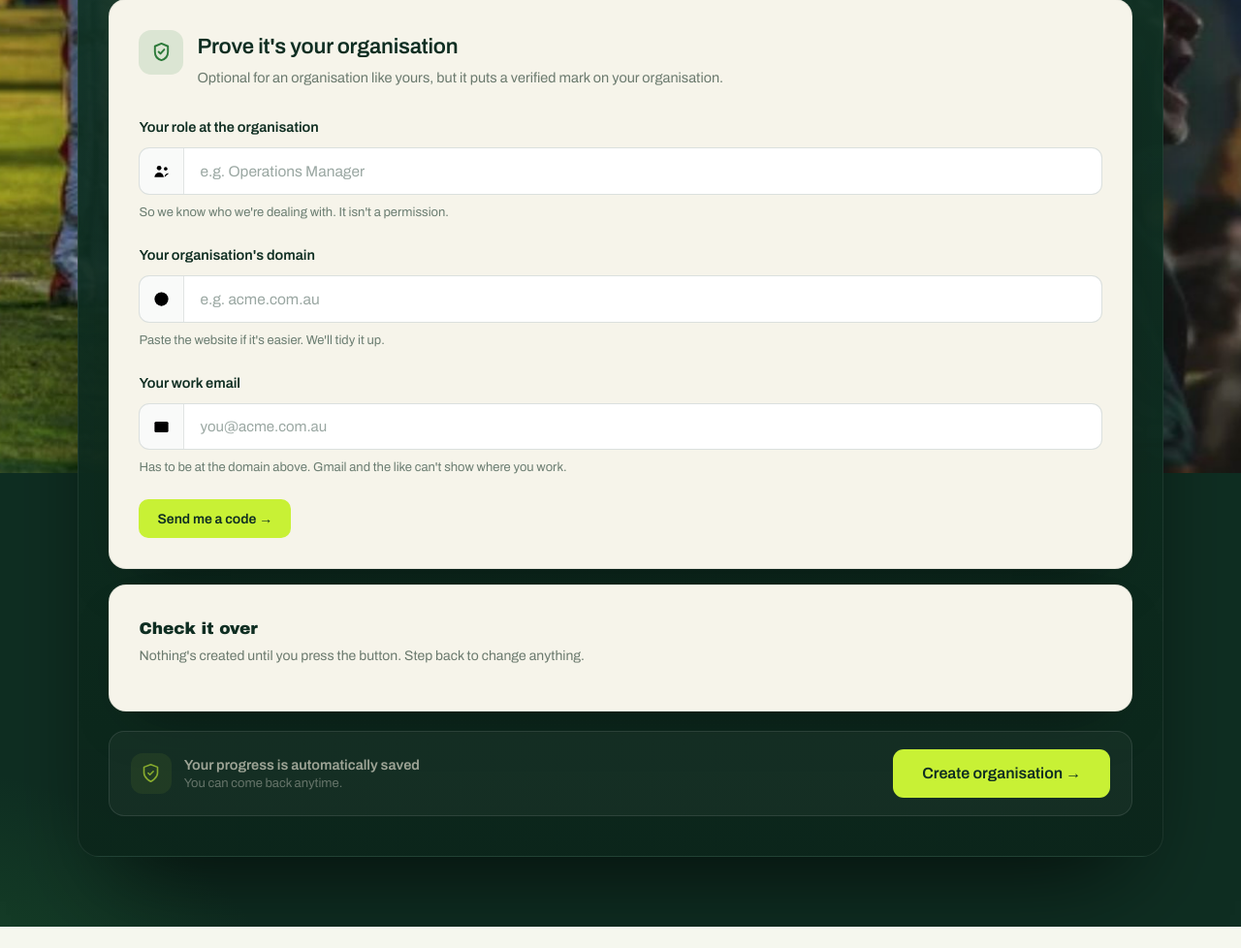
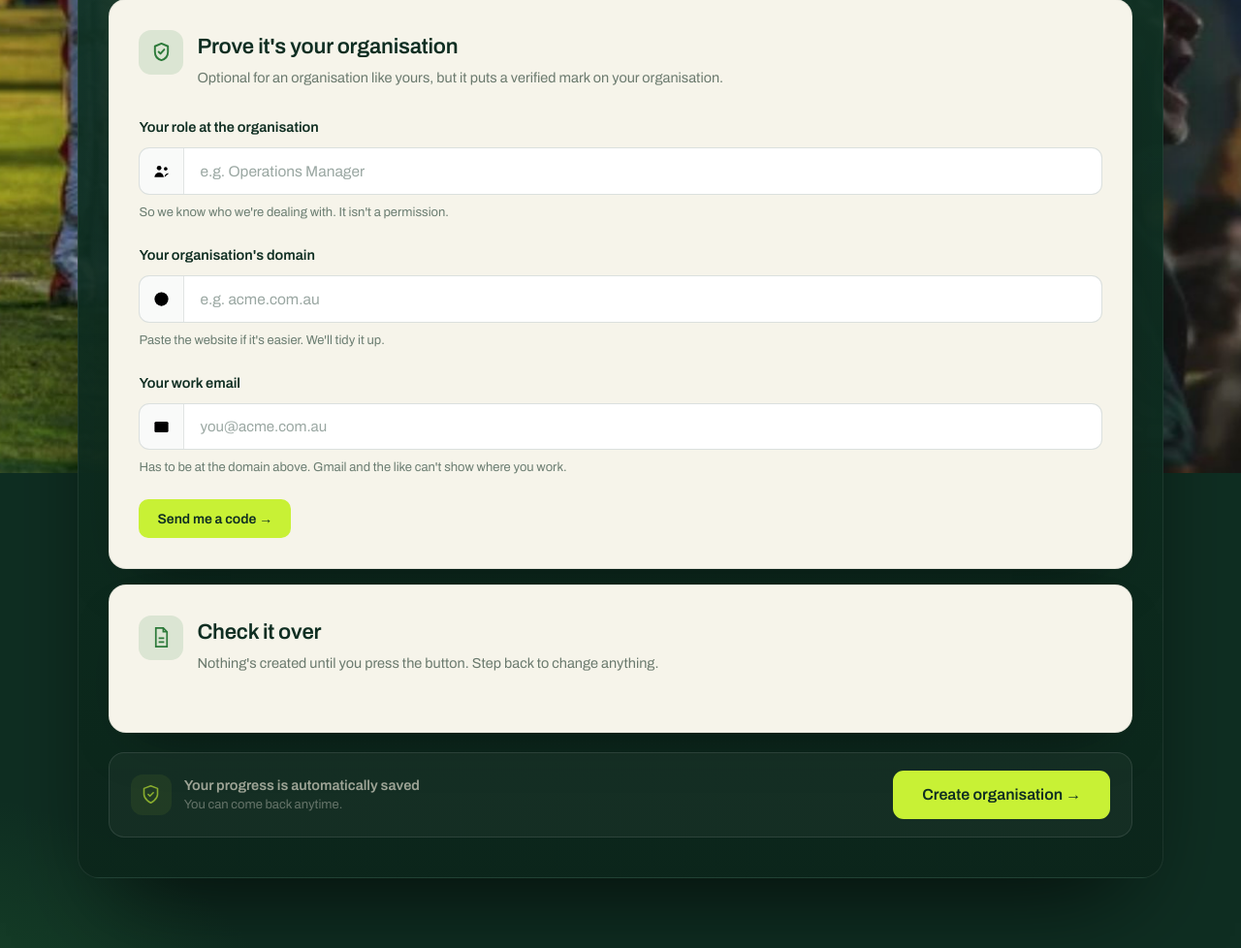
Before and after one commit to waitambatha/goodtip, a Django app: template templates/orgs/create.html in a window 1280 px wide. Shown: the part 312-1290 px from the top of the page at 97% size. Before the commit the page ends 1268 px from the top, so only its background shows below. Run offline with Django 5.2, Linux system fonts and the light colour scheme; the template is opened without the code that fills it, so the values that code supplies are empty; parts of the project's set-up code (start-up, migrations or seed data) failed here and were passed over; some web fonts are replaced.

Commit message:
fix: give org-wizard steps 4-6 the same icon+heading intro as 1-3
Steps 1-3 already carried a wc-head (icon, title, description) card intro;
the tipping, charity and review steps didn't, so the wizard read as two
different designs stitched together. Also swaps step 1's header and
name-field icons from a people icon and an unrelated trophy shape to
ic-org, the building glyph used for "organisation" everywhere else in
the app.

Co-Authored-By: Claude Sonnet 5 <noreply@anthropic.com>

```diff
--- a/templates/orgs/create.html
+++ b/templates/orgs/create.html
@@ -94,20 +94,12 @@ missed click and got submitted twice.
   {% if step == 1 %}
   <div class="card pad-lg wiz-card" style="margin-bottom:16px;">
     <div class="wc-head">
-      <span class="wc-ic" aria-hidden="true">
-        <svg viewBox="0 0 24 24" fill="none" stroke="currentColor" stroke-width="1.8" stroke-linecap="round" stroke-linejoin="round">
-          <path d="M17 21v-2a4 4 0 0 0-4-4H5a4 4 0 0 0-4 4v2"/><circle cx="9" cy="7" r="4"/><path d="M23 21v-2a4 4 0 0 0-3-3.87M16 3.13a4 4 0 0 1 0 7.75"/>
-        </svg>
-      </span>
+      <span class="wc-ic" aria-hidden="true"><svg style="stroke:currentColor;fill:none;stroke-width:1.7;"><use href="#ic-org"/></svg></span>
       <div><h2>{% if parent_org %}Let's start with your organisation{% else %}Let's start with your organisation{% endif %}</h2><p>Tell us a few basics about {% if parent_org %}this one{% else %}your organisation{% endif %}.</p></div>
     </div>
     <div class="fld"><label for="id_name">Organisation name</label>
       <div class="fld-ic">
-        <span class="fi-mark" aria-hidden="true">
-          <svg viewBox="0 0 24 24" fill="none" stroke="currentColor" stroke-width="1.8" stroke-linecap="round" stroke-linejoin="round">
-            <path d="M6 9H4.5a2.5 2.5 0 0 1 0-5H6M18 9h1.5a2.5 2.5 0 0 0 0-5H18M6 4h12v5a6 6 0 0 1-12 0zM8 21h8M12 15v6"/>
-          </svg>
-        </span>
+        <span class="fi-mark" aria-hidden="true"><svg style="stroke:currentColor;fill:none;stroke-width:1.8;"><use href="#ic-org"/></svg></span>
         <input type="text" name="name" id="id_name" value="{{ form.name.value|default:'' }}" placeholder="{% if parent_org %}e.g. Finance{% else %}e.g. Acme Corp{% endif %}" autocomplete="off">
       </div>
       <div class="hint">This is the name your members will see.</div>
@@ -384,7 +376,11 @@ missed click and got submitted twice.
   {% endif %}
 
   {% if step == 4 %}
-  <div class="card pad-lg" style="margin-bottom:16px;">
+  <div class="card pad-lg wiz-card" style="margin-bottom:16px;">
+    <div class="wc-head">
+      <span class="wc-ic" aria-hidden="true"><svg style="stroke:currentColor;fill:none;stroke-width:1.8;"><use href="#ic-trophy"/></svg></span>
+      <div><h2>The tipping</h2><p>Pick the competitions you'll tip, and any scoring rules on top.</p></div>
+    </div>
     {% comment %}
     No season picker here any more. A punter on a betting site is never asked
     "which year" before finding fixtures — they get the round that's live,
@@ -436,8 +432,11 @@ missed click and got submitted twice.
   {% endif %}
 
   {% if step == 5 %}
-  <div class="card pad-lg" style="margin-bottom:16px;">
-    <div class="card-h" style="margin-bottom:12px;">Who picks the charity?</div>
+  <div class="card pad-lg wiz-card" style="margin-bottom:16px;">
+    <div class="wc-head">
+      <span class="wc-ic" aria-hidden="true"><svg style="stroke:currentColor;fill:none;stroke-width:1.8;"><use href="#ic-heart"/></svg></span>
+      <div><h2>The charity</h2><p>Every fixture ties back to a cause. Choose how yours gets picked.</p></div>
+    </div>
     <div class="opt-grid cols2" style="margin-bottom:8px;">
       <label class="opt-card radio"><input type="radio" name="charity_method" value="pick" {% is_checked form.charity_method 'pick' %}><span class="oc-box"></span><span><span class="oc-title">I'll choose the charity</span><span class="oc-sub">Set it now for the whole organisation</span></span></label>
       <label class="opt-card radio"><input type="radio" name="charity_method" value="vote" {% is_checked form.charity_method 'vote' %}><span class="oc-box"></span><span><span class="oc-title">Let the organisation vote</span><span class="oc-sub">Everyone nominates &amp; votes</span></span></label>
@@ -493,9 +492,11 @@ missed click and got submitted twice.
   {% endif %}
 
   {% if step == last_step %}
-  <div class="card pad-lg" style="margin-bottom:16px;">
-    <div class="card-h" style="margin-bottom:4px;">Check it over</div>
-    <p class="card-lead" style="margin:0 0 14px;">Nothing's created until you press the button. Step back to change anything.</p>
+  <div class="card pad-lg wiz-card" style="margin-bottom:16px;">
+    <div class="wc-head">
+      <span class="wc-ic" aria-hidden="true"><svg style="stroke:currentColor;fill:none;stroke-width:1.8;"><use href="#ic-doc"/></svg></span>
+      <div><h2>Check it over</h2><p>Nothing's created until you press the button. Step back to change anything.</p></div>
+    </div>
     <table class="atable wiz-summary">
       <tbody>
       {% for row in summary %}
```
